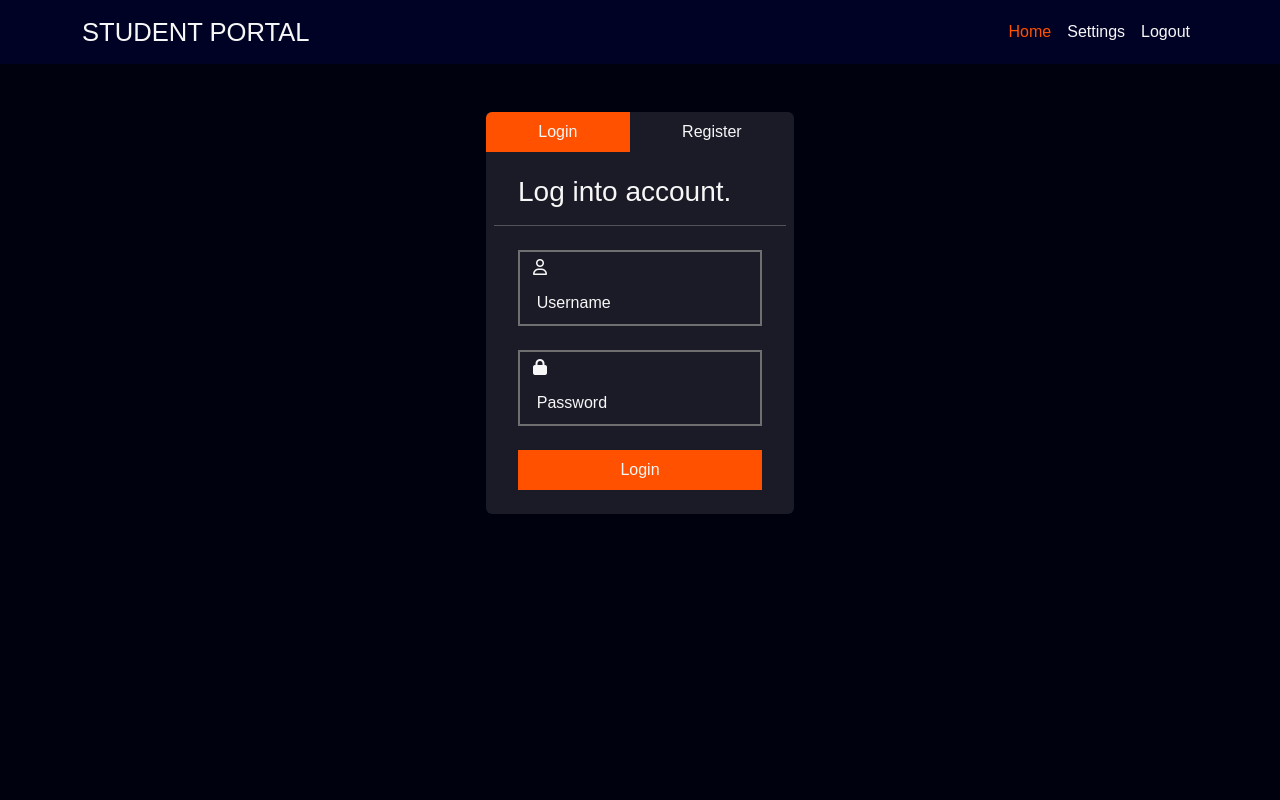
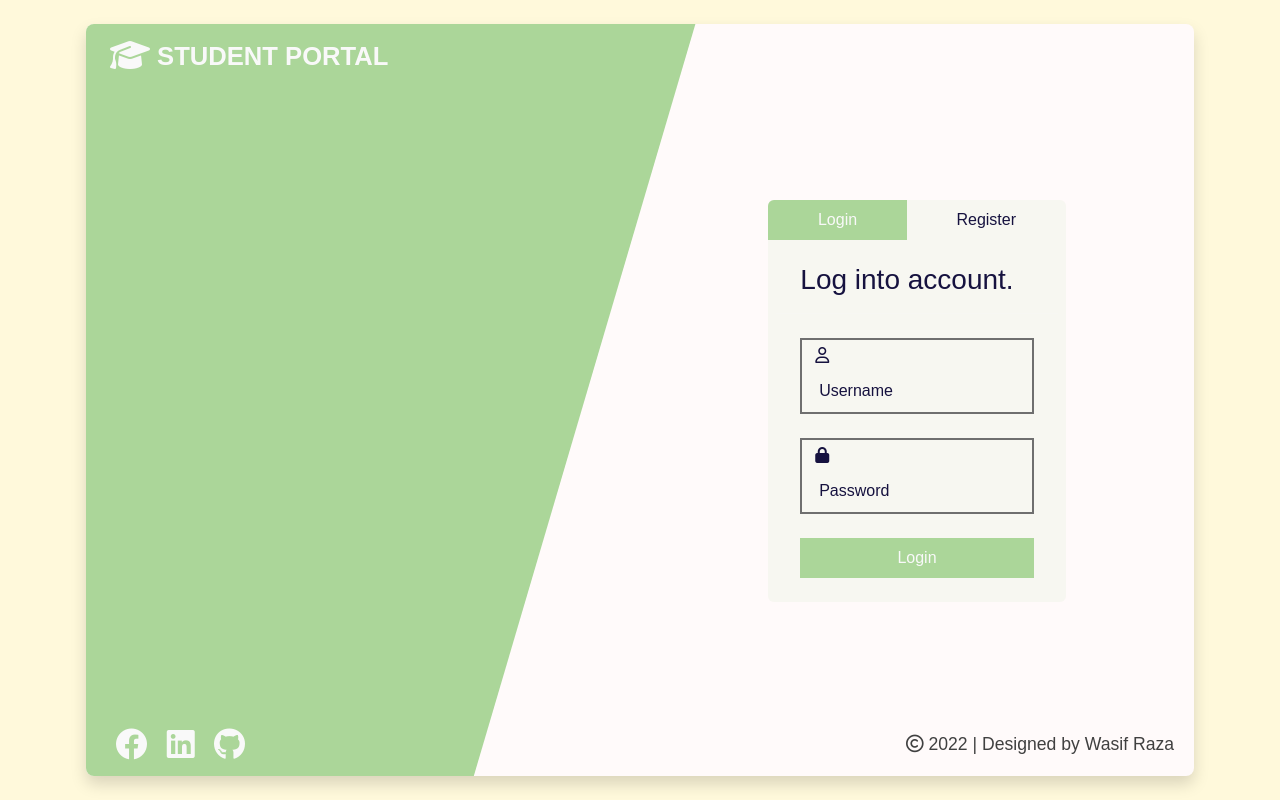
Before and after one commit to mwasifraza/portal-app, a React (Create React App) app: page / in a window 1280 px wide. Built offline with nearby package versions, Linux system fonts and the light colour scheme.

Commit message:
ui changes

```diff
--- a/src/components/Home.js
+++ b/src/components/Home.js
@@ -6,12 +6,20 @@ import Register from './elements/Register'
 const Home = () => {
   return (
     <>
-    <Header />
     <div className="container">
-      <div className='row'>
-        <div className='col-sm-4 mx-auto'>
+      <div className='row align-items-center header px-3'>
+        <div className='header-child shadow'>
 
-          <div className='my-5 mx-4 form-bg-glass'>
+          <nav className="navbar navbar-expand-lg navbar-bg">
+          <div className="container">
+              <a className="navbar-brand bold" href="#"><i className="fa-solid fa-graduation-cap fa-lg"></i> STUDENT PORTAL</a>
+          </div>
+          </nav>
+
+          <div className='row header-body'>
+            <div className='col-sm-6'></div>
+            <div className='offset-sm-1 col-sm-4 d-flex align-items-center'>
+              <div className='mx-4 form-bg-glass w-100'>
                 <ul className="nav nav-tabs nav-fill" id="myTab" role="tablist">
                   <li className="nav-item" role="presentation">
                     <button className="nav-link active" id="login-tab" data-bs-toggle="tab" data-bs-target="#login-tab-pane" type="button" role="tab" aria-controls="login-tab-pane" aria-selected="true">Login</button>
@@ -33,6 +41,19 @@ const Home = () => {
                   </div>
                 </div>
               </div>
+            </div>
+          </div>
+
+          <div className='footer d-flex flex-md-row flex-column align-items-center justify-content-between py-1 px-2'>
+            <ul className='header-socials d-flex m-0 p-0'>
+                <li><a href="#"><i className="fab fa-facebook"></i></a></li>
+                <li><a href="#"><i className="fab fa-linkedin"></i></a></li>
+                <li><a href="#"><i className="fab fa-github"></i></a></li>
+            </ul>
+            <div className='d-flex align-items-center'>
+                <h6><i className='far fa-copyright'></i> 2022 | Designed by <a href='#'>Wasif Raza</a></h6>
+            </div>
+          </div>
 
         </div>
       </div>
--- a/src/css/style.scss
+++ b/src/css/style.scss
@@ -1,13 +1,14 @@
 
 // color variables
-// $primary-color: #0b1128;
-$primary-color: #000225;
-$secondary-color: #ff5100;
+$primary-color: #abd699;
+$secondary-color: #75c9b7;
+$theme-yellow: #ffe26a;
+$theme-grey: #c7ddcc;
+$theme-navy: #16123f;
 $heading-color: #232323;
 $text-color: #6f6f6f;
-$dark-bg-1: #323232;
-$dark-bg-2: #00010e;
-$light-color: #f7f7f7;
+$dark-color: #151515;
+$light-color: #f9f9f9;
 
 *{
     padding: 0;
@@ -15,8 +16,44 @@ $light-color: #f7f7f7;
     font-family: Poppins, sans-serif;
 }
 body{
-    background-color: $dark-bg-2;
+    background-color: #fff9db;
 }
+
+.header{
+    position: relative;
+    min-height: 100vh;
+    .header-child{
+        position: relative;
+        min-height: 94vh;
+        border-radius: 0.5rem;
+        overflow: hidden;
+        z-index: 1;
+        display: flex;
+        flex-direction: column;
+        background: #fffafa;
+        &:after{
+            content: "";
+            position: absolute;
+            top: 0;
+            left: 0;
+            width: 100%;
+            height: 100%;
+            clip-path: polygon(0 0, 55% 0, 35% 100%, 0% 100%);
+            background-color: $primary-color;
+            z-index: -1;
+        }
+
+        .navbar-brand.bold{
+            font-size: 1.6rem;
+            font-weight: 600;
+            color: #f9f9f9;
+        }
+    }
+    .header-body{
+        flex-grow: 1;
+    }
+}
+
 .bg-1{
     background-color: $primary-color;
 }
@@ -27,13 +64,13 @@ hr{
     border-color: $light-color;
 }
 .my-btn-1{
-    background-color: $secondary-color;
-    border: 2px solid $secondary-color;
+    background-color: $primary-color;
+    border: 2px solid $primary-color;
     color: $light-color;
     &:hover{
         background-color: transparent;
-        border: 2px solid $secondary-color;
-        color: $light-color;
+        border: 2px solid $primary-color;
+        color: #16123f;
     }
 }
 
@@ -41,7 +78,7 @@ hr{
     border: 2px solid $text-color;
     .input-group-text{
         background-color: transparent;
-        color: $light-color;
+        color: #16123f;
         border-color: transparent;
         border-radius: 0;
     }
@@ -55,7 +92,7 @@ hr{
             padding: 0 5px;
             font-size: 1rem;
             font-weight: 400;
-            color: $light-color;
+            color: #16123f;
             cursor: text;
             user-select: none;
             transition: 300ms;
@@ -63,16 +100,16 @@ hr{
         .form-control{
             padding: 0.5rem;
             background-color: transparent;
-            color: $light-color;
+            color: #16123f;
             border-radius: 0;
             box-shadow: none;
             border-color: transparent;
         }
         .form-control:focus ~ label,
         .form-control:valid ~ label{
-            background-color: $secondary-color;
+            background-color: $primary-color;
             color: $light-color;
-            opacity: 0.9;
+            opacity: 1;
             top: 0;
             font-size: 0.8rem;
             font-weight: 500;
@@ -81,7 +118,7 @@ hr{
     }
     &:has(.form-control:focus),
     &:has(.form-control:valid){
-        border-color: $secondary-color;
+        border-color: $primary-color;
     }
 }
 
@@ -101,24 +138,24 @@ hr{
             height: 40px;
             border: 0;
             outline: none;
-            background-color: rgba(255,255,255,0.1);
+            background-color: rgba(#abd699, 0.1);
             cursor: pointer;
             transition: 150ms;
 
             &:checked{
-                background-color: rgba($secondary-color, 0.4);
+                background-color: rgba($primary-color, 0.4);
             }
         }
         .my-check-label{
             position: absolute;
             cursor: pointer;
-            color: $light-color;
+            color: #16123f;
         }
     }
 }
 
 .form-bg-glass{
-    background-color: rgba(255,255,255,0.1);
+    background-color: rgba(#abd699, 0.1);
     border-radius: 6px;
     .nav-tabs{
         border: 0;
@@ -126,11 +163,11 @@ hr{
             background-color: transparent;
             border-radius: 0;
             border: 0;
-            color: $light-color;
+            color: #16123f;
             outline: none;
         }
         .nav-link.active{
-            background-color: $secondary-color;
+            background-color: $primary-color;
             color: $light-color;
         }
         .nav-item:first-child{
@@ -146,26 +183,61 @@ hr{
     }
     .tab-content{
         h3{
-            color: $light-color;
+            color: #16123f;
+        }
+        hr{
+            background-color: #000;
         }
     }
 }
 
-.navbar-bg{
-    background-color: $primary-color;
-    .navbar-brand{
-        font-weight: 400;
-        color: $light-color;
-        font-size: 1.6rem;
-    }
-    .nav-link{
-        color: $light-color;
-        font-weight: 500;
-        &:hover{
-            color: $secondary-color;
+// .navbar-bg{
+//     background-color: $primary-color;
+//     .navbar-brand{
+//         font-weight: 400;
+//         color: $light-color;
+//         font-size: 1.6rem;
+//     }
+//     .nav-link{
+//         color: $light-color;
+//         font-weight: 500;
+//         &:hover{
+//             color: $secondary-color;
+//         }
+//     }
+//     .nav-link.active{
+//         color: $secondary-color !important;
+//     }
+// }
+
+// Footer CSS
+.footer{
+    .header-socials{
+        list-style-type: none;
+        li{
+            padding: 0.2rem 0.4rem;
+            margin: 0 0.2rem;
+
+            a{
+                font-size: 2rem;
+                color: #f9f9f9;
+                &:hover{
+                    color: #ffe26a;
+                }
+            }
         }
     }
-    .nav-link.active{
-        color: $secondary-color !important;
+    h6{
+        margin-bottom: 0;
+        font-size: 1.1em;
+        color: #404040;
+
+        a{
+            text-decoration: none;
+            color: #404040;
+            &:hover{
+                color: #abd699;
+            }
+        }
     }
 }
```
Lines whose indentation alone changed are shown as unchanged.
